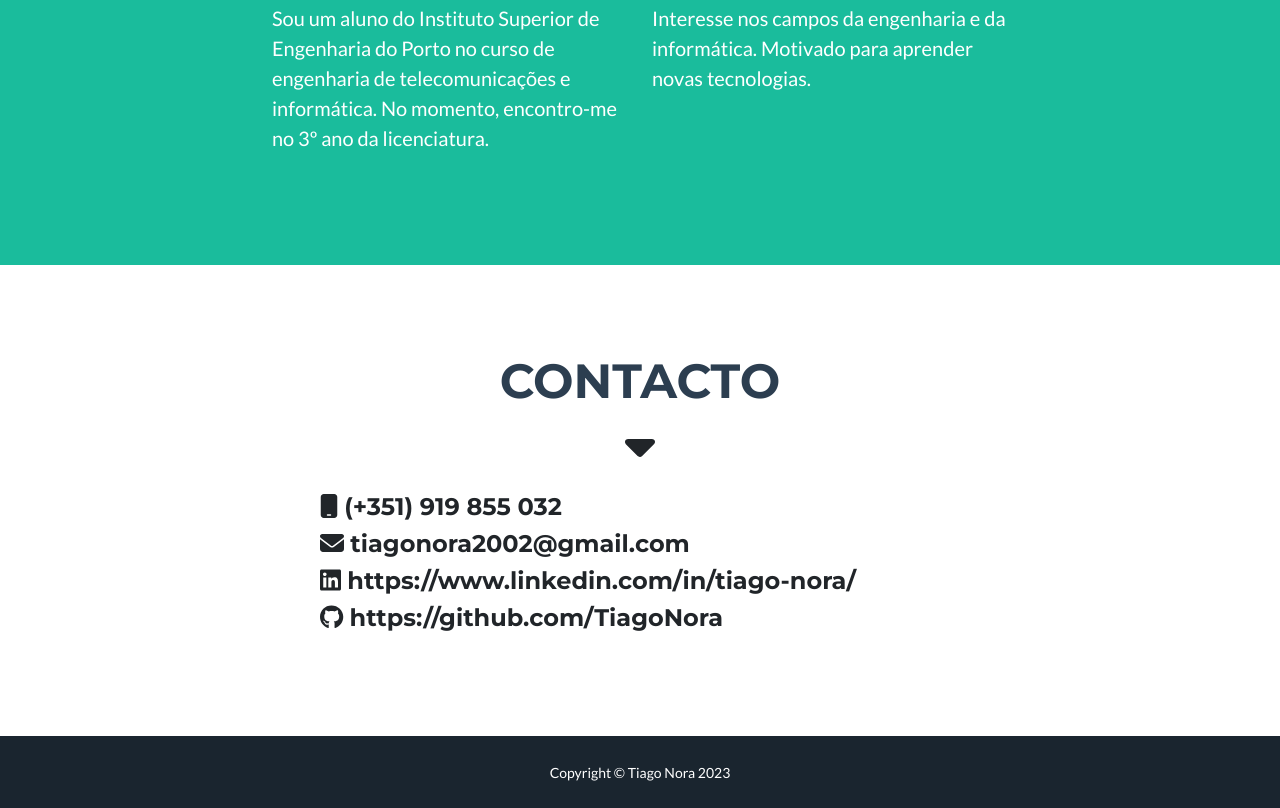
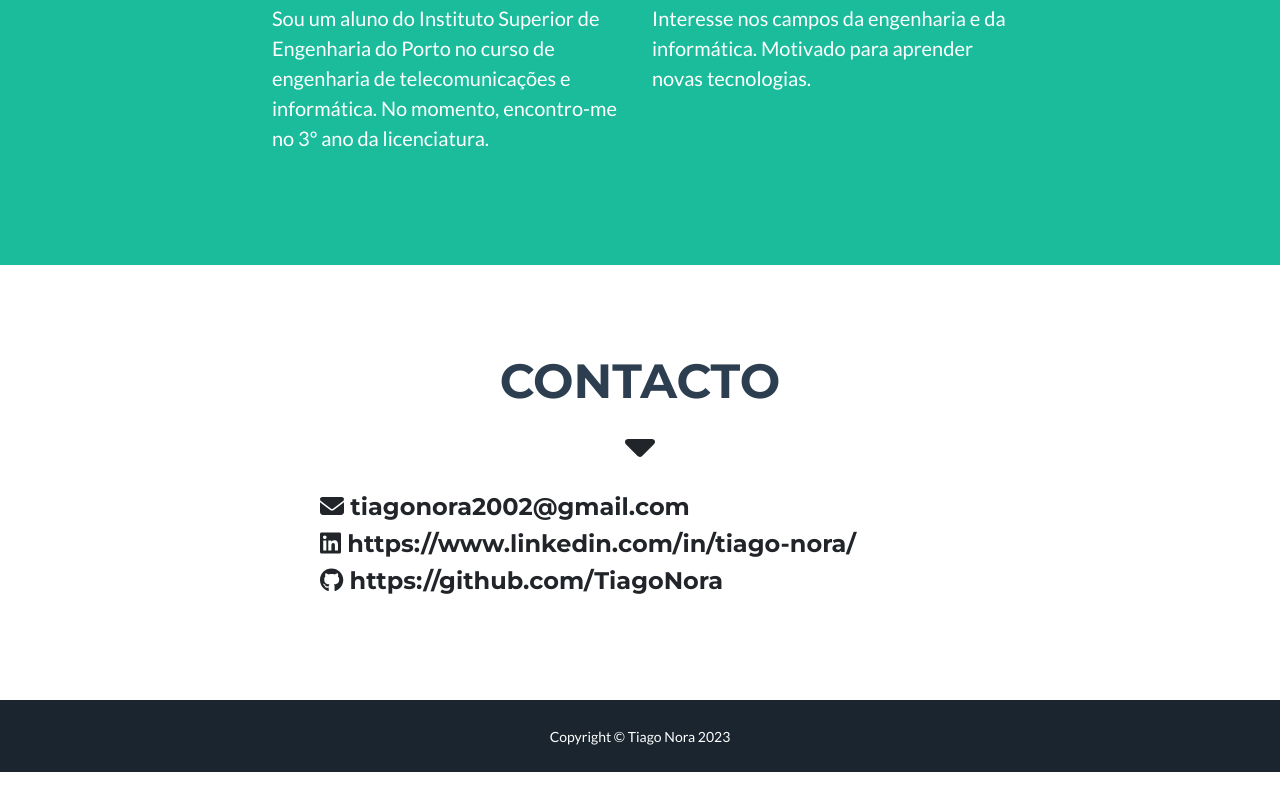
Before and after one commit to TiagoNora/TiagoNora.github.io, a plain HTML site: page index.html in a window 1280 px wide. Shown: the part 2038-2846 px from the top of the page. After the commit the page ends 2810 px from the top, so only its background shows below. Drawn offline with nearby package versions, Linux system fonts and the light colour scheme.

Commit message:
Update index.html

```diff
--- a/index.html
+++ b/index.html
@@ -157,7 +157,6 @@
                 <!-- Contact Section Form-->
                 <div class="row justify-content-center">
                     <div class="col-lg-8 col-xl-7">
-                        <h4><i class="fa fa-mobile title-icon"></i> (+351) 919 855 032</h4>
                         <h4><i class="fa-solid fa-envelope"></i> tiagonora2002@gmail.com</h4>
                         <h4><i class="fa-brands fa-linkedin"></i> https://www.linkedin.com/in/tiago-nora/</h4>
                         <h4><i class="fa-brands fa-github"></i> https://github.com/TiagoNora</h4>
```
